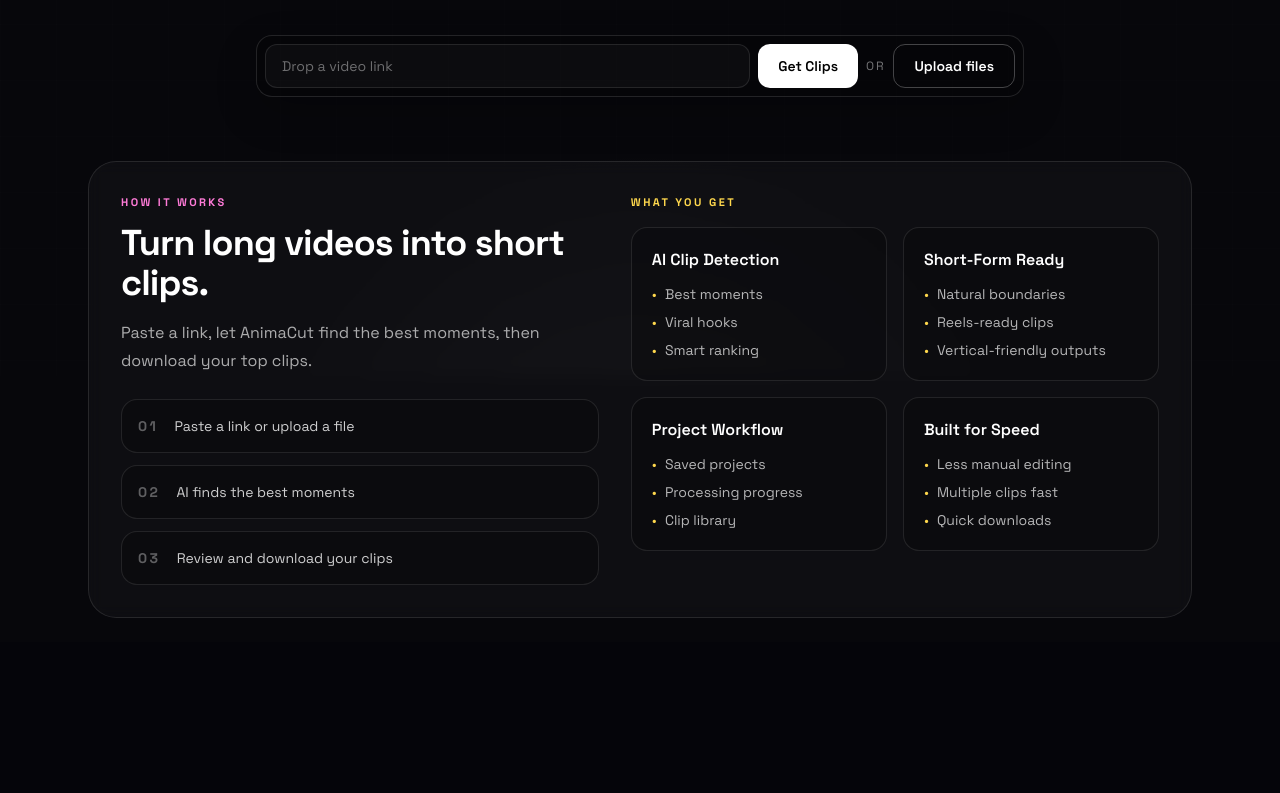
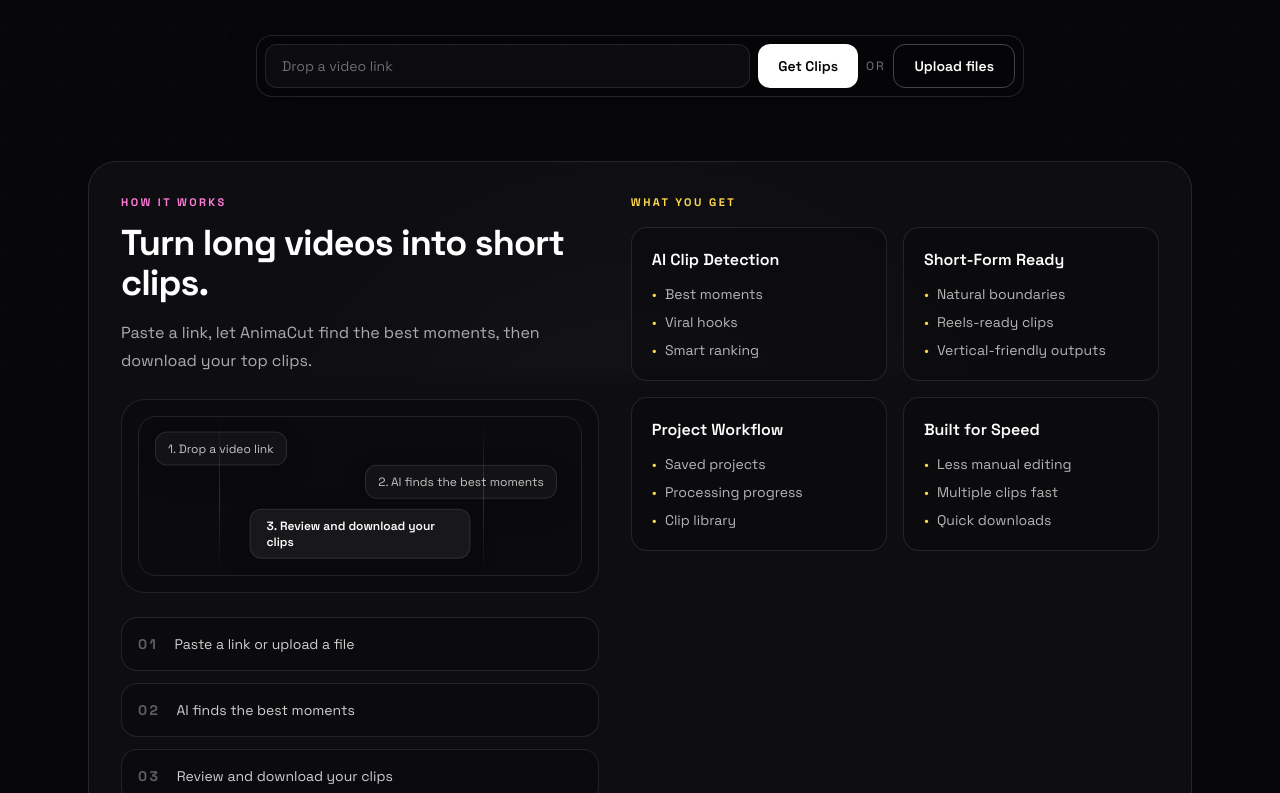
Before and after one commit to Duychinni/animecut, a Next.js app: page / in a window 1280 px wide. Shown: the part 424-1217 px from the top of the page. Before the commit the page ends 1066 px from the top, so only its background shows below. Built offline with nearby package versions, Linux system fonts and the light colour scheme; no server answers.

Commit message:
Add animated how-it-works preview to homepage

```diff
--- a/app/globals.css
+++ b/app/globals.css
@@ -71,3 +71,13 @@
   position: relative;
   z-index: 1;
 }
+
+@keyframes floaty {
+  0%,
+  100% {
+    transform: translateY(0px);
+  }
+  50% {
+    transform: translateY(-6px);
+  }
+}
--- a/app/page.tsx
+++ b/app/page.tsx
@@ -264,6 +264,22 @@
                 Paste a link, let AnimaCut find the best moments, then download your top clips.
               </p>
 
+              <div className="mt-6 overflow-hidden rounded-[24px] border border-white/10 bg-black/25 p-4">
+                <div className="relative h-[160px] overflow-hidden rounded-[18px] border border-white/10 bg-[radial-gradient(circle_at_top,rgba(255,123,216,0.18),transparent_45%),rgba(255,255,255,0.02)]">
+                  <div className="absolute left-4 top-4 rounded-xl border border-white/10 bg-white/[0.04] px-3 py-2 text-xs text-white/75 shadow-[0_10px_30px_rgba(0,0,0,0.2)] animate-[floaty_4.8s_ease-in-out_infinite]">
+                    1. Drop a video link
+                  </div>
+                  <div className="absolute right-6 top-12 rounded-xl border border-white/10 bg-white/[0.04] px-3 py-2 text-xs text-white/75 shadow-[0_10px_30px_rgba(0,0,0,0.2)] animate-[floaty_5.4s_ease-in-out_infinite_0.6s]">
+                    2. AI finds the best moments
+                  </div>
+                  <div className="absolute bottom-4 left-1/2 -translate-x-1/2 rounded-xl border border-white/10 bg-white/[0.06] px-4 py-2 text-xs font-semibold text-white shadow-[0_10px_30px_rgba(0,0,0,0.24)] animate-[floaty_5.1s_ease-in-out_infinite_0.2s]">
+                    3. Review and download your clips
+                  </div>
+                  <div className="absolute inset-y-0 left-[18%] w-px bg-gradient-to-b from-transparent via-white/15 to-transparent" />
+                  <div className="absolute inset-y-0 right-[22%] w-px bg-gradient-to-b from-transparent via-white/15 to-transparent" />
+                </div>
+              </div>
+
               <div className="mt-6 space-y-3">
                 {[
                   ['01', 'Paste a link or upload a file'],
```
